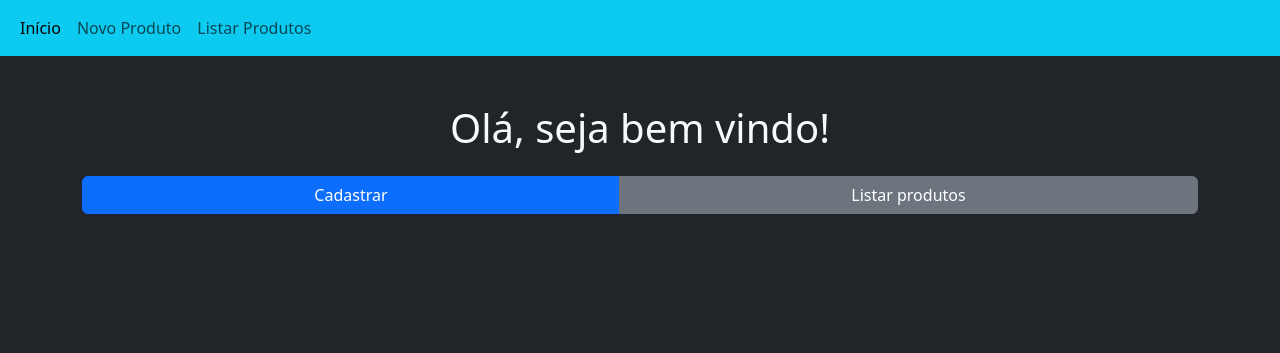
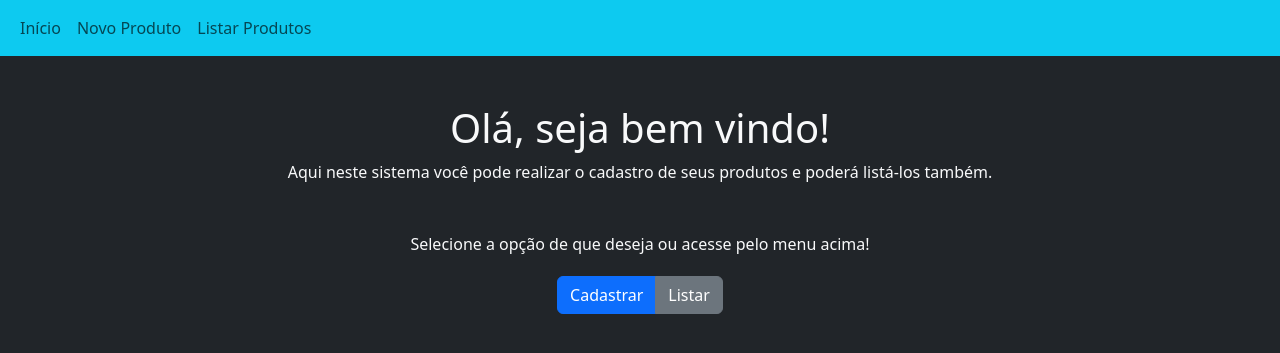
Before and after one commit to OGabrielfo/Sistema-CRUD-Virtua, a PHP site: page /index.php in a window 1280 px wide. Shown: the top 353 px of the page. Run offline with PHP 8.4, Linux system fonts and the light colour scheme.

Commit message:
Visual Index
Alterações no visual do Index, em específico na tela que é carregada como padrão.

```diff
--- a/index.php
+++ b/index.php
@@ -15,7 +15,7 @@
             <div class="collapse navbar-collapse" id="navbarNav">
                 <ul class="navbar-nav">
                     <li class="nav-item">
-                    <a class="nav-link active" aria-current="page" href="index.php">Início</a>
+                    <a class="nav-link" aria-current="page" href="index.php">Início</a>
                     </li>
                     <li class="nav-item">
                     <a class="nav-link" href="?page=novo">Novo Produto</a>
@@ -34,6 +34,7 @@
         <div class="row">
             <div class="col mt-5">
             <?php
+            // Carregamento dinâmico das páginas
                 include("config.php");
                 switch(@$_REQUEST["page"]){
                     case "novo":
@@ -48,10 +49,13 @@
                     case "actions":
                         include("actions.php");
                     break;
+                    // Página inicial que é carregada sempre que nenhuma das anteriores é selecionada
                     default:
                         print "<h1 class='align-middle text-center'>Olá, seja bem vindo!</h1>";
-                        print "<div class='btn-group mt-4 d-flex justify-content-center' role='group'><button onclick=\" location.href='?page=novo' \"  class=\"btn btn-primary\">Cadastrar</button>";
-                        print "<button onclick=\" location.href='?page=listar' \"  class=\"btn btn-secondary\">Listar produtos</button></div>";
+                        print "<p class='align-middle text-center'>Aqui neste sistema você pode realizar o cadastro de seus produtos e poderá listá-los também.</p>";
+                        print "<p class='align-middle text-center mt-5'>Selecione a opção de que deseja ou acesse pelo menu acima!</p>";
+                        print "<div class='d-flex justify-content-center'><div class='btn-group mt-1' role='group'><button onclick=\" location.href='?page=novo' \"  class='btn btn-primary'>Cadastrar</button>";
+                        print "<button onclick=\" location.href='?page=listar' \"  class='btn btn-secondary'>Listar</button></div></div>";
                 }
             ?>
             </div>
```
